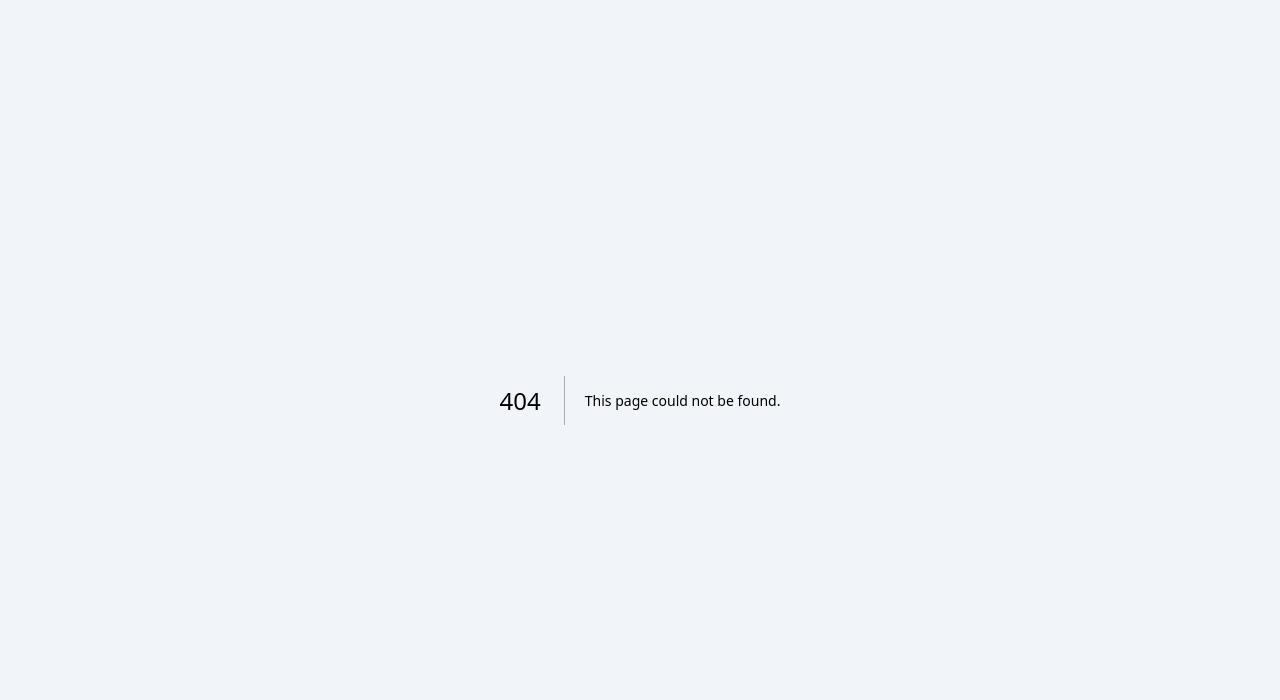
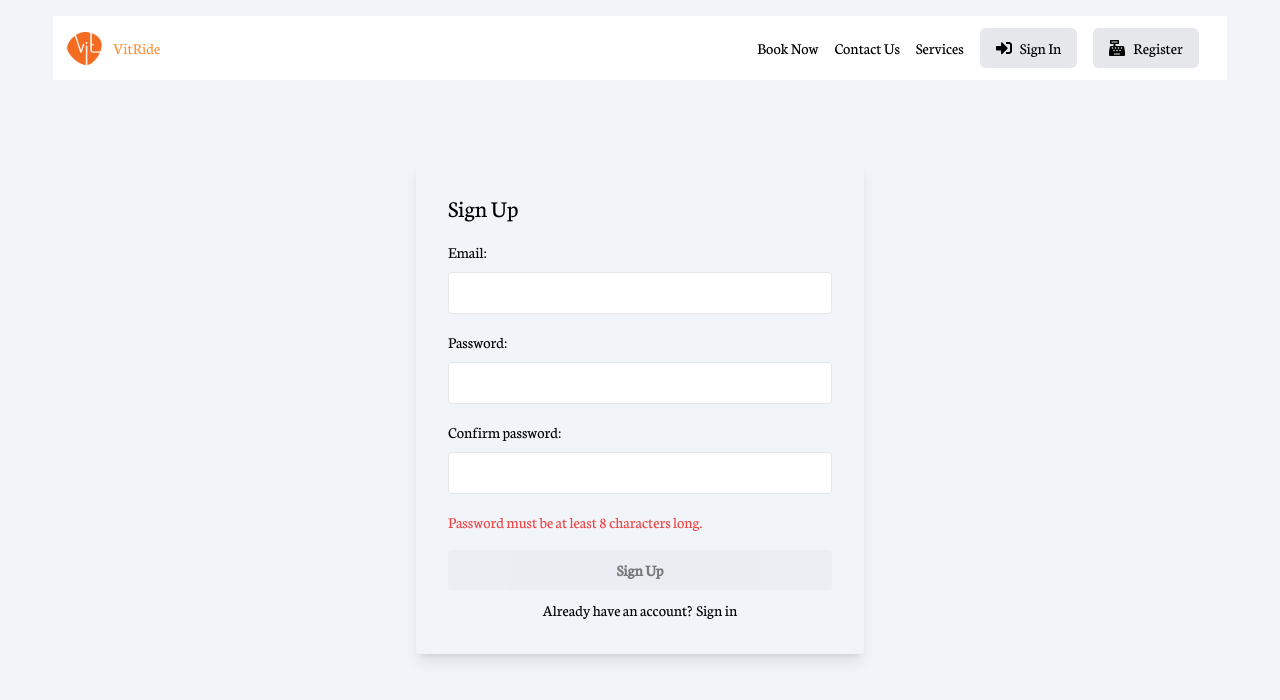
Before and after one commit to MainaliMiraj/vit-ride, a Next.js app: page /SignUp in a window 1280 px wide. Before the commit this address had no page. Shown: the top 700 px of the page. Built offline with nearby package versions, Linux system fonts and the light colour scheme.

Commit message:
added the cleck for the user authentication

```diff
--- /dev/null
+++ b/app/(ui)/ForgotPassword/page.tsx
@@ -0,0 +1,63 @@
+"use client";
+
+import { FormEvent, useState } from "react";
+import Link from "next/link";
+
+const ForgotPasswordPage = () => {
+  const [email, setEmail] = useState("");
+  const [submitted, setSubmitted] = useState(false);
+
+  const handleSubmit = (e: FormEvent) => {
+    e.preventDefault();
+    // Logic to handle forgot password submission (send email, etc.)
+    setSubmitted(true);
+  };
+
+  return (
+    <div className="min-h-screen flex items-center justify-center bg-white">
+      <div className="bg-slate-100 p-8 rounded-lg shadow-md w-full max-w-md ">
+        <h2 className="text-2xl font-semibold mb-4 text-center">
+          Forgot Password
+        </h2>
+        {submitted ? (
+          <p className="text-green-600 text-center mb-4">
+            Instructions to reset your password have been sent to your email.
+          </p>
+        ) : (
+          <>
+            <form onSubmit={handleSubmit}>
+              <div className="mb-4">
+                <label htmlFor="email" className="block text-gray-700">
+                  Email
+                </label>
+                <input
+                  type="email"
+                  id="email"
+                  className="form-input mt-1 block w-full"
+                  placeholder="Enter your email"
+                  value={email}
+                  onChange={(e) => setEmail(e.target.value)}
+                  required
+                />
+              </div>
+              <button
+                type="submit"
+                className="w-full bg-customGreen text-white py-2 px-4 rounded-md hover:bg-customGreenSecondary focus:outline-none focus:bg-blue-600"
+              >
+                Submit
+              </button>
+            </form>
+            <p className="text-center mt-4">
+              Remember your password?{" "}
+              <Link href="/sign-in">
+                <span className="text-blue-500 hover:underline">Login</span>
+              </Link>
+            </p>
+          </>
+        )}
+      </div>
+    </div>
+  );
+};
+
+export default ForgotPasswordPage;
--- /dev/null
+++ b/app/(ui)/SignIn/page.tsx
@@ -0,0 +1,71 @@
+"use client";
+
+import Link from "next/link";
+import React, { useState } from "react";
+import Navbar from "@/components/Navbar/Navbar";
+
+const SignIn = () => {
+  const [email, setEmail] = useState("");
+  const [password, setPassword] = useState("");
+
+  const handleSignIn = () => {
+    console.log("Signing in with:", email, password);
+  };
+
+  return (
+    <div className="flex items-center justify-center flex-col">
+      <Navbar />
+      <div className="flex justify-center items-center mt-20 w-full">
+        <div className="max-w-md w-full p-6  rounded shadow-lg h-280 bg-white">
+          <h2 className="text-2xl mb-4 text-orange-400">Sign In</h2>
+          <div className="mb-4">
+            <label className="block mb-2">Email:</label>
+            <input
+              className="border rounded w-full py-2 px-3"
+              type="email"
+              value={email}
+              onChange={(e) => setEmail(e.target.value)}
+            />
+          </div>
+          <div className="mb-4">
+            <label className="block mb-2">Password:</label>
+            <input
+              className="border rounded w-full py-2 px-3"
+              type="password"
+              value={password}
+              onChange={(e) => setPassword(e.target.value)}
+            />
+          </div>
+          <button
+            className="bg-customGreen hover:bg-orange-400 text-black font-bold py-2 px-4 rounded w-full bg-gray-200 hover:text-white transition-all"
+            onClick={handleSignIn}
+          >
+            Sign In
+          </button>
+          <Link href="/ForgotPassword">
+            <span className="flex items-center justify-center mt-2 cursor-pointer hover:underline hover:text-orange-400 text-black">
+              Forgot Password?
+            </span>
+          </Link>
+
+          <div className="flex items-center justify-center">
+            <div className="flex-grow border-b border-gray-300 mr-4"></div>
+            <span className="text-gray-500">or</span>
+            <div className="flex-grow border-b border-gray-300 ml-4"></div>
+          </div>
+
+          <div className="flex items-center justify-center py-3 gap-1">
+            Don&apos;t have an account?{" "}
+            <Link href="/SignUp">
+              <span className="text-black hover:transition  hover:text-orange-400 duration-300 ease-in-out border-b-2 border-transparent hover:underline">
+                Sign Up
+              </span>
+            </Link>
+          </div>
+        </div>
+      </div>
+    </div>
+  );
+};
+
+export default SignIn;
--- /dev/null
+++ b/app/(ui)/SignUp/page.tsx
@@ -0,0 +1,89 @@
+"use client";
+
+import React, { useState } from "react";
+import Link from "next/link";
+import Navbar from "@/components/Navbar/Navbar";
+
+const SignUp = () => {
+  const [email, setEmail] = useState("");
+  const [password, setPassword] = useState("");
+  const [confirmPassword, setConfirmPassword] = useState("");
+
+  const handleSignUp = () => {
+    console.log("Signing up with:", email, password);
+  };
+
+  const validatePassword = (password: any) => {
+    return password.length >= 8;
+  };
+  const validateEmail = (email: string) => {
+    const atIndex = email.lastIndexOf("@");
+    if (atIndex === -1) return false;
+
+    const domain = email.slice(atIndex);
+    return domain === "@gmail.com";
+  };
+
+  return (
+    <div className="flex flex-col items-center">
+      <Navbar />
+      <div className="flex justify-center items-center w-full mt-20">
+        <div className="max-w-md w-full p-8 bg-slate-100 rounded shadow-lg">
+          <h2 className="text-2xl mb-4">Sign Up</h2>
+          <div className="mb-4">
+            <label className="block mb-2">Email:</label>
+            <input
+              className="border rounded w-full py-2 px-3"
+              type="email"
+              value={email}
+              onChange={(e) => setEmail(e.target.value)}
+            />
+          </div>
+          <div className="mb-4">
+            <label className="block mb-2">Password:</label>
+            <input
+              className="border rounded w-full py-2 px-3"
+              type="password"
+              value={password}
+              onChange={(e) => setPassword(e.target.value)}
+            />
+          </div>
+          <div className="mb-4">
+            <label className="block mb-2">Confirm password:</label>
+            <input
+              className="border rounded w-full py-2 px-3"
+              type="password"
+              value={password}
+              onChange={(e) => setConfirmPassword(e.target.value)}
+            />
+          </div>
+          {!validatePassword(password) && (
+            <p className="text-red-500 mb-4">
+              Password must be at least 8 characters long.
+            </p>
+          )}
+          <button
+            className={`bg-gray-200 hover:bg-orange-400 hover:text-white text-black font-bold py-2 px-4 rounded w-full ${
+              !validatePassword(password) ? "opacity-50 cursor-not-allowed" : ""
+            }`}
+            onClick={handleSignUp}
+            disabled={!validatePassword(password)}
+          >
+            Sign Up
+          </button>
+          <div className="mt-2 flex justify-center gap-1 border-l-0">
+            <span>Already have an account?</span>
+            <Link
+              href="/SignIn"
+              className="hover:text-blue-700 hover:underline"
+            >
+              Sign in
+            </Link>
+          </div>
+        </div>
+      </div>
+    </div>
+  );
+};
+
+export default SignUp;
--- a/app/layout.tsx
+++ b/app/layout.tsx
@@ -1,8 +1,9 @@
 import type { Metadata } from "next";
 import { Neuton } from "next/font/google";
 import "./globals.css";
+import { ClerkProvider } from "@clerk/nextjs";
 
-const inter = Neuton({ subsets: ["latin"],weight:'400' });
+const inter = Neuton({ subsets: ["latin"], weight: "400" });
 
 export const metadata: Metadata = {
   title: "vit-ride",
@@ -15,8 +16,10 @@ export default function RootLayout({
   children: React.ReactNode;
 }>) {
   return (
-    <html lang="en">
-      <body className={`${inter.className} bg-slate-100`}>{children}</body>
-    </html>
+    <ClerkProvider>
+      <html lang="en">
+        <body className={`${inter.className} bg-slate-100`}>{children}</body>
+      </html>
+    </ClerkProvider>
   );
 }
--- a/components/Button/Button.tsx
+++ b/components/Button/Button.tsx
@@ -1,29 +1,36 @@
-import { Icon } from "next/dist/lib/metadata/types/metadata-types";
 import React from "react";
 import { IconType } from "react-icons";
+import Link from "next/link";
 
 interface ButtonProps {
   buttonName: string;
   bgColor: string;
   textColor: string;
-  // color?: string;
-  // colorValue?: string | number;
+  color?: string;
+  colorValue?: string | number;
   icon?: IconType;
+  link?: string;
 }
 const Button: React.FC<ButtonProps> = ({
   buttonName,
   bgColor,
   textColor,
-  // color,
-  // colorValue,
   icon: Icon,
+  link,
 }) => {
-  // let hoverClass = "";
-  // if (color && colorValue) {
-  //   `hover:bg-${color}-${colorValue}`;
-  // }
+  const buttonClassName = `${bgColor} ${textColor} p-2 cursor-pointer rounded-md  hover:text-orange-400 hover:underline w-32 transition-all`;
 
-  const buttonClassName = `${bgColor} ${textColor} p-2 cursor-pointer rounded-md  hover:text-orange-400 hover:underline w-32 transition-all`;
+  if (link) {
+    return (
+      <Link
+        href={link}
+        className={`rounded-md py-2 px-4 ${bgColor} ${textColor} flex items-center  justify-center hover:text-orange-400 hover:underline`}
+      >
+        {Icon && <Icon className="mr-2" />}
+        {buttonName}
+      </Link>
+    );
+  }
 
   return (
     <button className={buttonClassName}>
--- a/components/Navbar/Navbar.tsx
+++ b/components/Navbar/Navbar.tsx
@@ -1,11 +1,21 @@
+'use client'
+
 import Image from "next/image";
 import Link from "next/link";
 import Button from "../Button/Button";
-import { FaCashRegister, FaSignInAlt } from "react-icons/fa";
+import { FaCashRegister, FaSignInAlt,FaBars,FaTimes } from "react-icons/fa";
+import { useState } from "react";
 
 const Navbar = () => {
+
+
+  const [isOpen,setIsOpen]=useState(false)
+
+  const toggleNav=()=>setIsOpen(!isOpen)
+
+
   return (
-    <nav className=" bg-white items-center w-11/12 mt-4 shadow-current z-10">
+    <nav className=" bg-white items-center w-11/12 mt-4 shadow-current">
       <div className="px-3 py-3 w-full flex flex-row justify-between items-center">
         <div className="flex items-center flex-row gap-2">
           <div>
@@ -24,7 +34,17 @@ const Navbar = () => {
               </li>
             </ul>
           </div>
-          <label className="text-orange-400">VITRide</label>
+          <label className="text-orange-400">
+            <Link href="/" className="hover:text-orange-600 hover:underline">
+              VitRide
+            </Link>
+          </label>
+        </div>
+
+        <div className="flex items-center sm:hidden">
+          <button onClick={toggleNav}>
+            {isOpen ? <FaTimes /> : <FaBars />}
+          </button>
         </div>
 
         <div className="flex flex-row gap-4 mr-4 items-center ">
@@ -57,6 +77,7 @@ const Navbar = () => {
               buttonName="Sign In"
               bgColor="bg-gray-200"
               textColor="text-black"
+              link="/SignIn"
             />
           </div>
           <div>
@@ -65,6 +86,7 @@ const Navbar = () => {
               buttonName="Register"
               bgColor="bg-gray-200"
               textColor="text-black"
+              link="/SignUp"
             />
           </div>
         </div>
--- a/components/RidePerks/RidePerks.tsx
+++ b/components/RidePerks/RidePerks.tsx
@@ -38,7 +38,7 @@ const RidePerks = () => {
             Left something behind? Our Lost & Found feature helps you retrieve
             items left in vehicles with just a few taps.
           </div>
-          <Button buttonName="Learn More" bgColor="bg-gray-100" textColor="green" />
+          <Button buttonName="Learn More" bgColor="bg-gray-100" textColor="black" />
         </div>
       </div>
     </div>
--- a/package.json
+++ b/package.json
@@ -9,6 +9,7 @@
     "lint": "next lint"
   },
   "dependencies": {
+    "@clerk/nextjs": "^5.0.6",
     "next": "14.2.3",
     "react": "^18",
     "react-dom": "^18",
```
Also changed, not shown: api/placesApi.tsx (added, +9 -0 lines), middleware/middleware.ts (added, +7 -0 lines), 1 other file (tests, documents, lock files or other folders).
